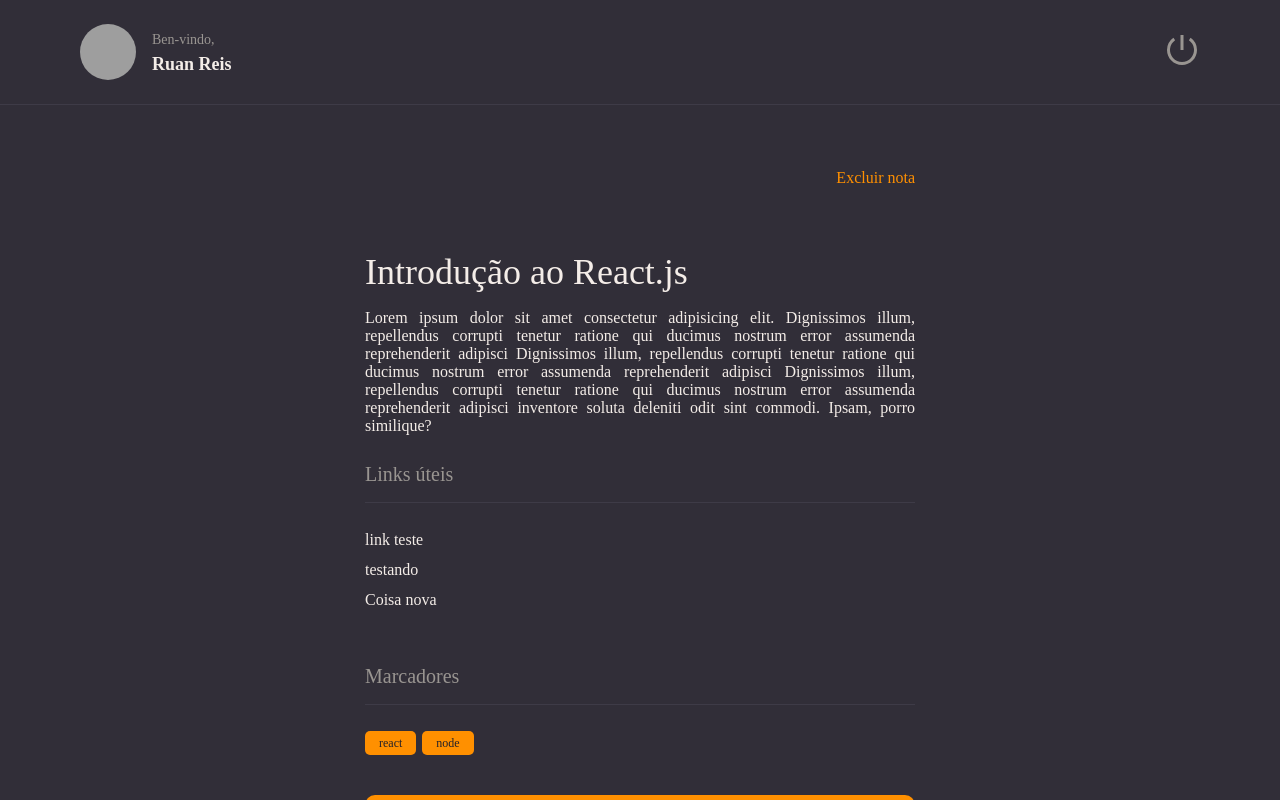
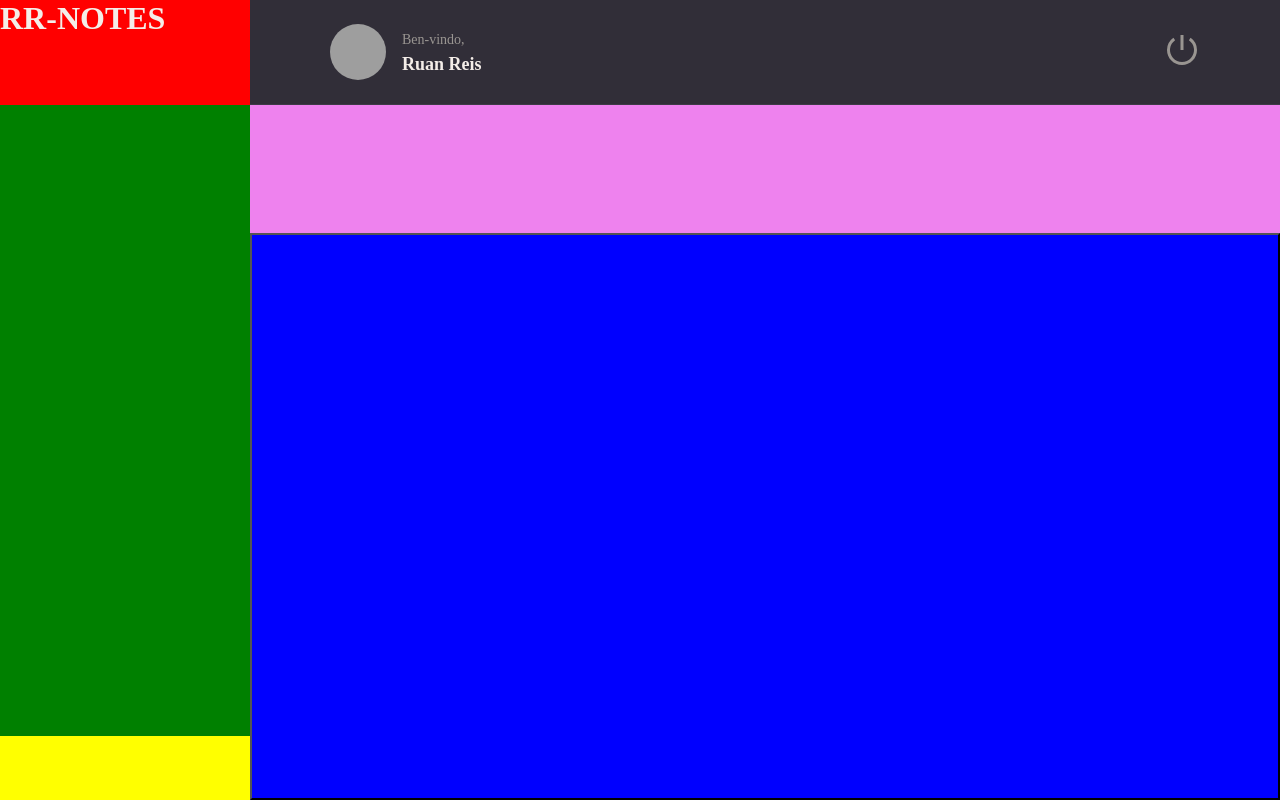
Before and after one commit to Limb00z/rr-notes, a React (Vite) app: page / in a window 1280 px wide. Built offline with nearby package versions, Linux system fonts and the light colour scheme; grey boxes are pictures that could not be loaded.

Commit message:
Criação inicial da Page Home e separação dos GRIDS

```diff
--- a/src/main.jsx
+++ b/src/main.jsx
@@ -1,6 +1,6 @@
 import React from "react";
 import ReactDOM from "react-dom/client";
-import Index from "./pages/Details/index.jsx";
+import {Home} from "./pages/Home";
 import { ThemeProvider } from "styled-components";
 import  GlobalStyle from './styles/global.js'
 import theme from './styles/theme.js'
@@ -9,7 +9,7 @@
   <React.StrictMode >
     <ThemeProvider theme={theme}>
       <GlobalStyle/>
-      <Index />
+      <Home />
     </ThemeProvider>
   </React.StrictMode>
 );
--- /dev/null
+++ b/src/pages/Home/index.jsx
@@ -0,0 +1,31 @@
+import { Container, Brand, Menu, Search, Content, NewNote } from './styles';
+
+import {Header} from '../../components/Header'
+
+export function Home() {
+    return (
+        <Container>
+            <Brand>
+                <h1>RR-NOTES</h1>
+            </Brand>
+
+            <Header />
+
+            <Menu>
+
+            </Menu>
+
+            <Search>
+
+            </Search>
+
+            <Content>
+
+            </Content>
+
+            <NewNote>
+
+            </NewNote>
+        </Container>
+    )
+}
--- /dev/null
+++ b/src/pages/Home/styles.js
@@ -0,0 +1,43 @@
+import styled from "styled-components";
+
+export const Container = styled.div`
+    width: 100%;
+    height: 100vh;
+
+    display: grid;
+    grid-template-columns: 250px auto;
+    grid-template-rows: 105px 128px auto 64px;
+    grid-template-areas:
+        "brand header"
+        "menu search"
+        "menu content"
+        "newnote content";
+
+    background-color: ${({theme}) => theme.COLORS.BACKGROUND_800 };
+
+`;
+
+export const Brand = styled.div`
+    grid-area: brand;
+    background: red;
+`;
+
+export const Menu = styled.ul`
+    grid-area: menu;
+    background: green;
+`;
+
+export const Search = styled.div`
+grid-area: search;
+    background: violet;
+`;
+
+export const Content = styled.button`
+    grid-area: content;
+    background: blue;
+`;
+
+export const NewNote = styled.div`
+grid-area: newnote;
+    background: yellow;
+`;
```
